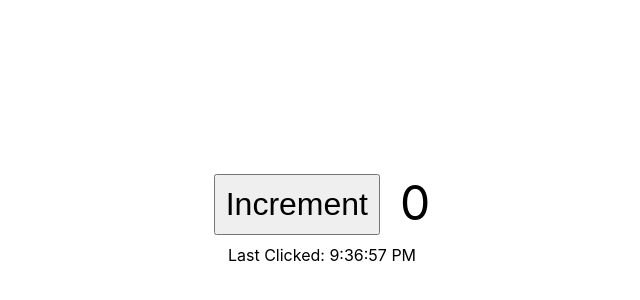
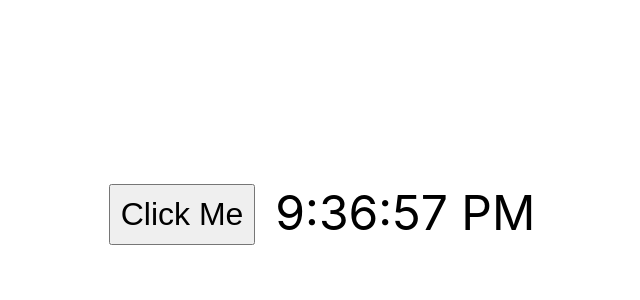
Before and after one commit to odedw/react-unit-tests-example, a React (Create React App) app: page / in a window 1280 px wide. Shown: the part 188-488 px from the top of the page, without its empty margins (318-958 px from the left). Built offline with nearby package versions, Linux system fonts and the light colour scheme; the HTML template or start-up script is replaced by a standard one.

Commit message:
convert  to date clicker

```diff
--- a/src/App.css
+++ b/src/App.css
@@ -28,14 +28,18 @@ body,
   margin-left: 20px;
 }
 
-.counter-container {
+.date-clicker {
   align-items: center;
   display: flex;
-  flex-direction: column;
 }
 
-.counter button {
+.btn {
   margin-top: 5px;
   font-size: 32px;
   padding: 10px;
 }
+
+.click-date {
+  font-size: 48px;
+  margin-left: 20px;
+}
--- a/src/App.tsx
+++ b/src/App.tsx
@@ -1,11 +1,11 @@
 import React from "react";
 import "./App.css";
-import Counter from "./Counter";
+import DateClicker from "./DateClicker";
 
 function App() {
   return (
     <div className="App">
-      <Counter />
+      <DateClicker />
     </div>
   );
 }
--- a/src/Counter.tsx
+++ /dev/null
@@ -1,26 +0,0 @@
-import React from "react";
-
-const Counter = () => {
-  const [count, setCount] = React.useState<number>(0);
-  const [lastClicked, setLastClicked] = React.useState<Date>(new Date());
-  const onClick = () => {
-    setCount(count + 1);
-    setLastClicked(new Date());
-  };
-  return (
-    <div className="counter-container">
-      <div className="counter">
-        <button className="btn" onClick={onClick}>
-          Increment
-        </button>
-        <div className="count">{count}</div>
-      </div>
-      <div>
-        <span>Last Clicked: </span>
-        <span className="click-date">{lastClicked.toLocaleTimeString()}</span>
-      </div>
-    </div>
-  );
-};
-
-export default Counter;
--- /dev/null
+++ b/src/DateClicker.tsx
@@ -0,0 +1,18 @@
+import React from "react";
+
+const DateClicker = () => {
+  const [lastClicked, setLastClicked] = React.useState<Date>(new Date());
+  const onClick = () => {
+    setLastClicked(new Date());
+  };
+  return (
+    <div className="date-clicker">
+      <button className="btn" onClick={onClick}>
+        Click Me
+      </button>
+      <div className="click-date">{lastClicked.toLocaleTimeString()}</div>
+    </div>
+  );
+};
+
+export default DateClicker;
```
Also changed, not shown: 1 other file (tests, documents, lock files or other folders).
